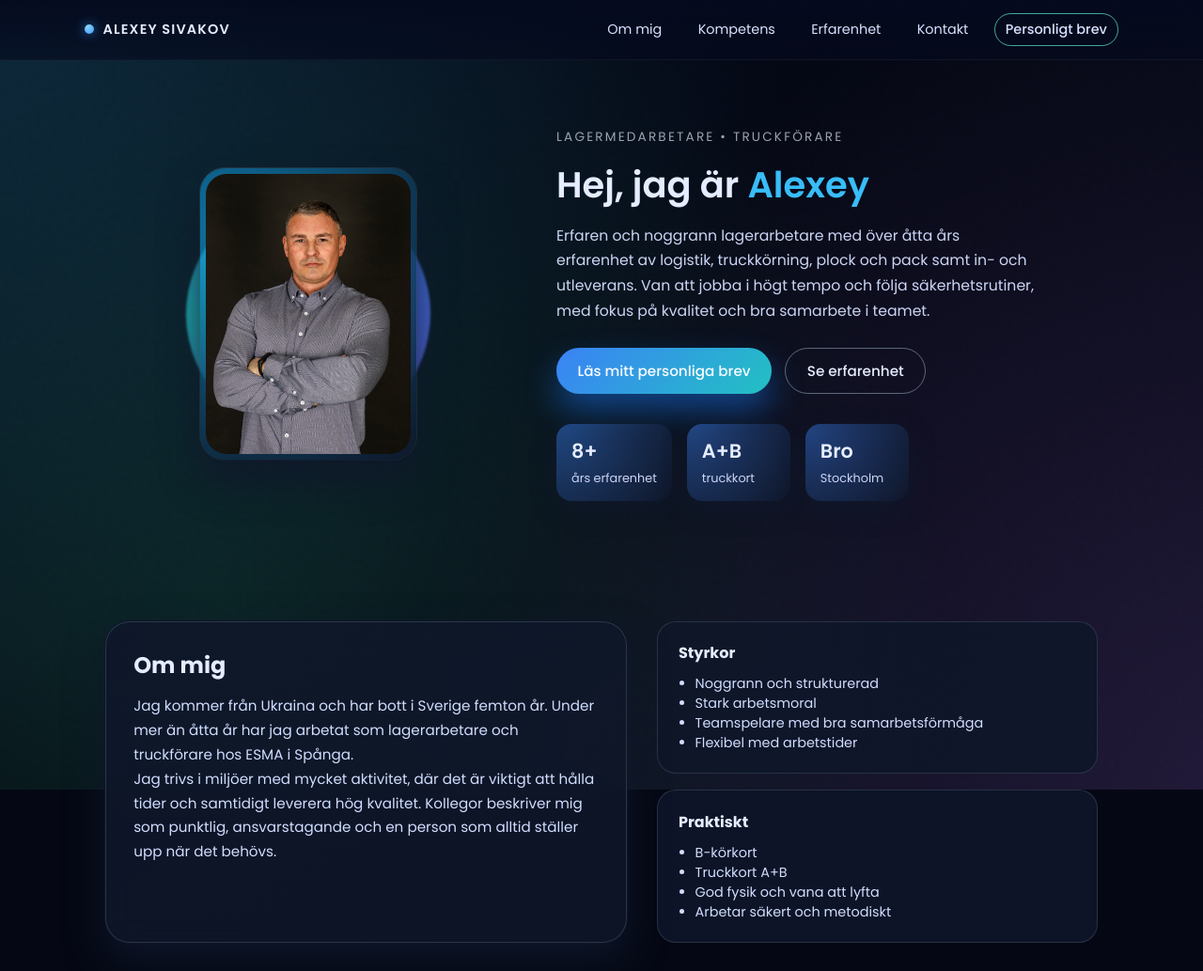
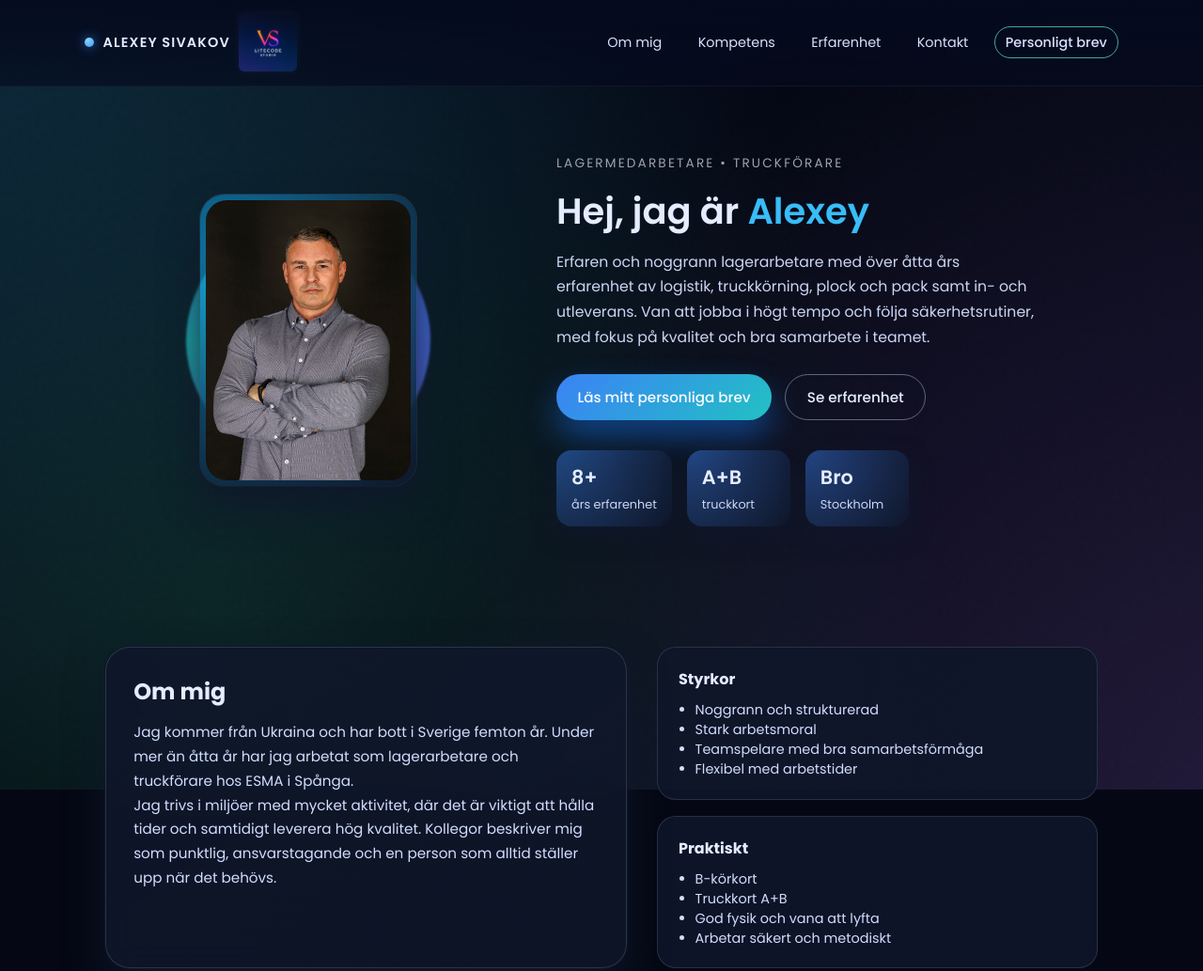
Before and after one commit to bondarenkovita35-afk/CVAlexeySivakov.ps.VS, a plain HTML site: page index.html in a window 1280 px wide. Shown: the top 1033 px of the page at 94% size. Drawn offline with Linux system fonts and the light colour scheme.

Commit message:
added logotip

```diff
--- a/index.html
+++ b/index.html
@@ -19,6 +19,7 @@
             <div class="logo">
                 <span class="logo-dot"></span>
                 <span>ALEXEY&nbsp;SIVAKOV</span>
+                <img src="img/logotip.jpg" alt="LiteCode Studio" class="logo-img">
             </div>
             <nav class="nav-links">
                 <a href="#about">Om mig</a>
--- a/style.css
+++ b/style.css
@@ -86,6 +86,13 @@ body {
     letter-spacing: 0.08em;
     text-transform: uppercase;
     font-size: 0.9rem;
+}
+.logo-img {
+    width: 62px;
+    height: 62px;
+    object-fit: cover;
+    border-radius: 6px;
+    box-shadow: 0 0 10px rgba(255, 255, 255, 0.05);
 }
 
 .logo-dot {
```
Also changed, not shown: img/logotip.jpg (added).
